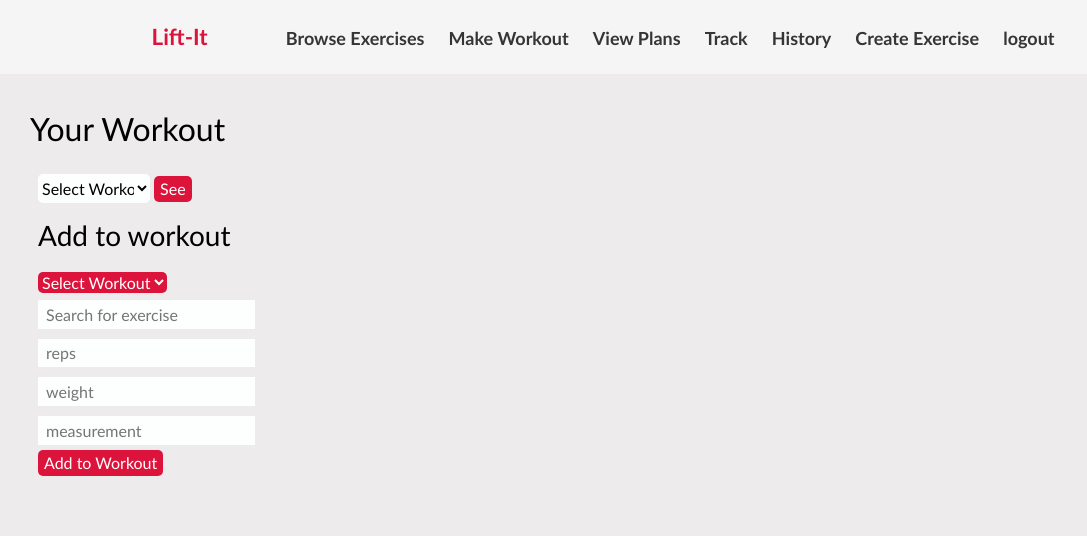
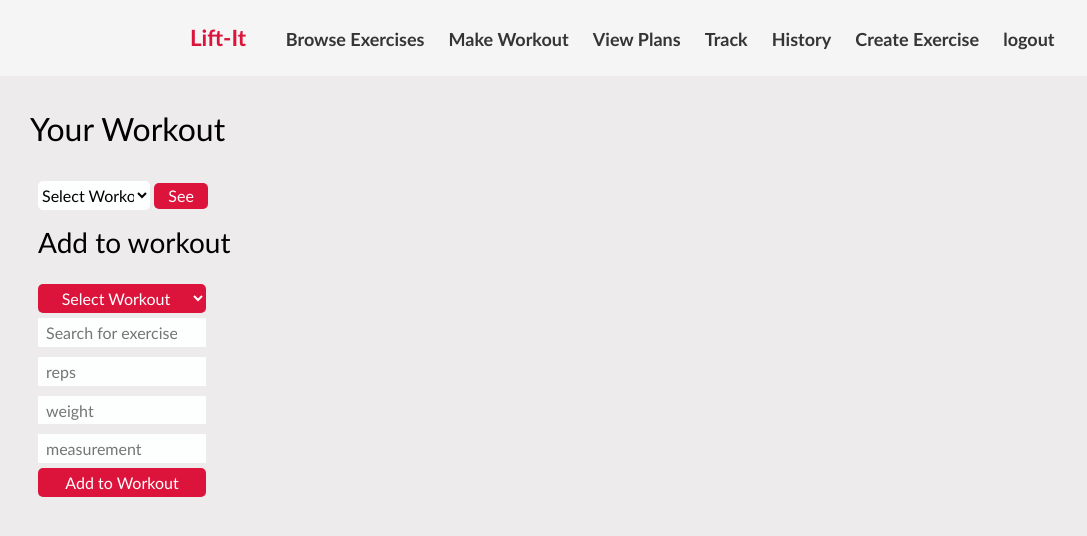
Before and after one commit to etcheekes/LiftIt, a Flask app: page /view_plan in a window 1280 px wide. Shown: the top 536 px of the page, without its empty margins (0-1087 px from the left). Run offline with Flask 2, Linux system fonts and the light colour scheme; a user stored in the database is signed in; some libraries are stand-ins or nearby versions.

Commit message:
updated, refined, and improve styling for several elements and pages

```diff
--- a/static/styles.css
+++ b/static/styles.css
@@ -13,7 +13,7 @@ nav {
 }
 
 /* customize navigation bar links*/
-nav a {
+nav > a {
     font-weight: normal;
     padding: 10px 10px;
     color: rgb(53, 53, 53);
@@ -26,6 +26,7 @@ nav > a:hover {
   color: crimson;
 }
 
+
 body {
   /* stop body colliding with navigation bar*/
   position: relative;
@@ -35,11 +36,24 @@ body {
   font-family: "Trebuchet MS", Verdana, sans-serif;
 }
 
+/* paragraph text */
+
+p {
+  line-height: 1.6;
+  text-align: left;
+}
+
 /* center divs */
 
 .center_div{
-  width: 10vw;
-  margin: 0 auto;
+  margin: auto;
+  width: 40%;
+}
+
+/* center text */
+
+.center_text{
+  text-align: center;
 }
 
 /* container for browse exercises and view plans using grid-template-areas */
@@ -134,13 +148,21 @@ th {
   grid-row-start: 1; /* start in the first row */
 }
 
+/* customise introduction text */
 
+.intro_text {
+  margin-top: 3vh;
+}
 
+h1 > span {
+
+  color: crimson;
+}
 /* Customise brand name */
 #brand_name {
   display: inline;
   position: relative;
-  right: 5vw;
+  right: 2vw;
   font-size: 1.4rem;
   font-weight: 700;
   color: crimson;
@@ -152,16 +174,16 @@ button {
   border-radius: 5px;
 }
 
-/* adjust location of register and login links to look more centrals */
+/* adjust location of register and login links to look more central */
 a[href="/register"], a[href="/login"]  {
   position: relative;
   right: 1.4vw;
 }
+
 /* style login and register forms. Also used for create exercise feature */
 .log_reg {
   width: 300px;
   position: relative;
-  right: 2vw;
   text-align: center;
   padding: 20px;
   border: 1px solid rgb(193, 193, 193);
@@ -169,7 +191,7 @@ a[href="/register"], a[href="/login"]  {
 }
 
 .log_reg > label {
-  display:block;
+  display: block;
   padding: 10px;
   text-align: left;
 }
@@ -215,6 +237,8 @@ a[href="/register"], a[href="/login"]  {
   background-color: crimson;
   color: white;
   border: none;
+  width: 24%;
+  min-width: 54px;
   border-radius: 5px;
   cursor: pointer;
 }
@@ -236,20 +260,95 @@ a[href="/register"], a[href="/login"]  {
     padding: 8px 8px;
 }
 
-.add_exercise > input[type="text"], input[type="number"] {
+.add_exercise > input[type="text"] {
   height: 1.8rem;
+  width: 75%;
   margin: 5px 0px;
   padding: 8px 8px;
 }
 
-.add_exercise > input[type="submit"], select {
+.add_exercise > input[type="submit"] {
   background-color: crimson;
   color: white;
+  height: 1.8rem;
+  width: 75%;
   border: none;
   border-radius: 5px;
   cursor: pointer;
 }
 
+.add_exercise > select {
+  width: 75%;
+}
+
 .add_exercise > input[type="submit"]:hover {
   background-color: rgb(255, 26, 72);
 }
+
+/* style manage workout */
+
+.manage {
+  width: 100%;
+  position: relative;
+  text-align: center;
+  padding: 8px;
+}
+
+.manage > input[type="text"] {
+  height: 1.8rem;
+  width: 80%;
+  margin: 5px 0px;
+  padding: 8px 8px;
+}
+
+.border_manage {
+  border: 1px solid rgb(193, 193, 193);
+  border-radius: 5px;
+  width: 20%;
+}
+
+.manage > input[type="submit"]:hover {
+  background-color: rgb(255, 26, 72);
+}
+
+.manage > input[type="submit"], select {
+  background-color: crimson;
+  color: white;
+  height: 1.8rem;
+  width: 80%;
+  text-align: center;
+  margin-top: 3%;
+  border: none;
+  border-radius: 5px;
+  cursor: pointer;
+}
+
+
+/* customise buttons */
+
+.button_link {
+  background-color: crimson;
+  color: white;
+  margin-top: 3%;
+  font-size: 1rem;
+  text-align: center;
+  text-decoration: none;
+  border-radius: 5px;
+  cursor: pointer;
+  outline: none;
+  width: 80%;
+}
+
+a.button_link:hover {
+  background-color: rgb(255, 26, 72);
+}
+
+/* customise delete buttons from tables */
+
+td > form > button {
+  background-color:transparent;
+}
+
+td > form > button:hover {
+  color: rgb(255, 26, 72);
+}
```
